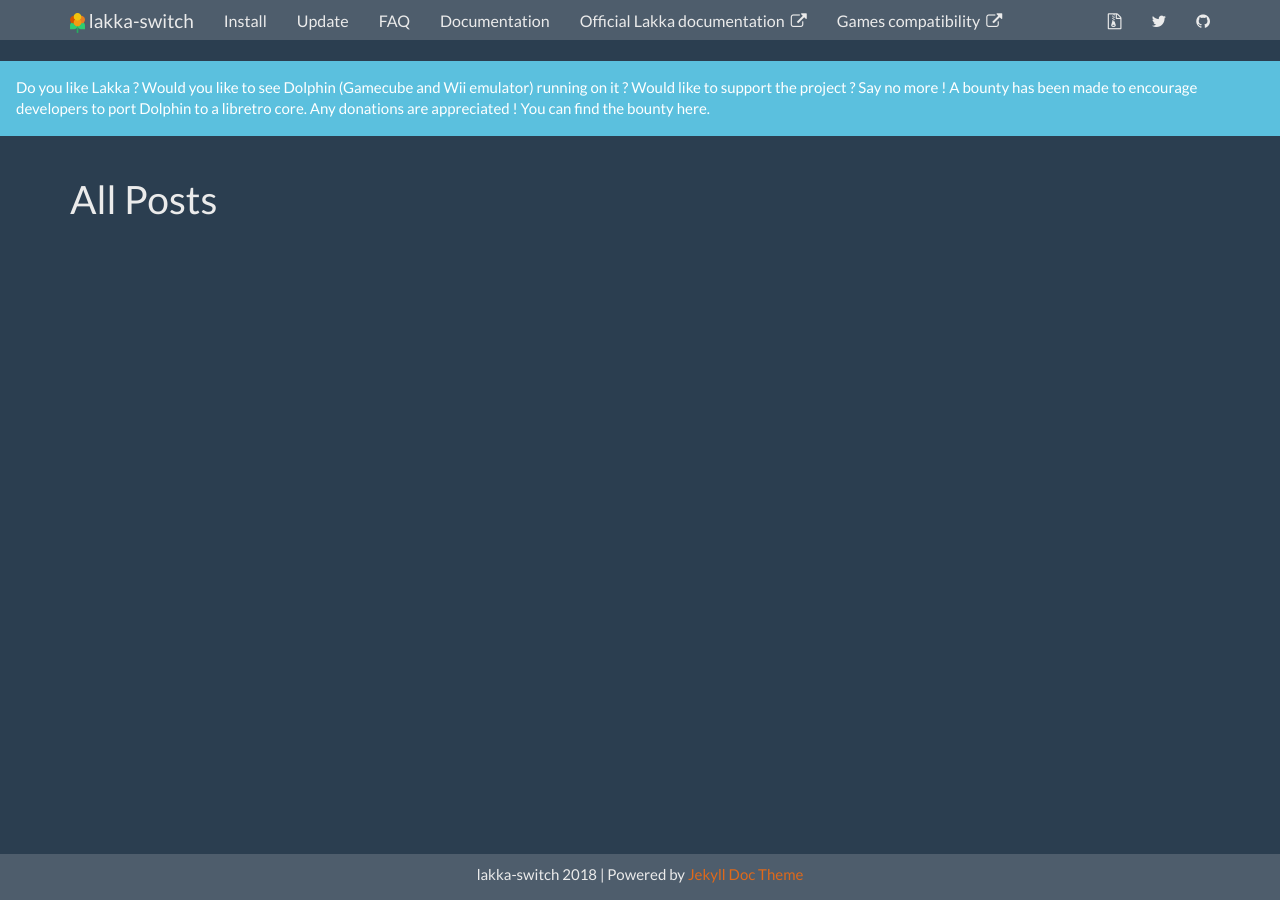
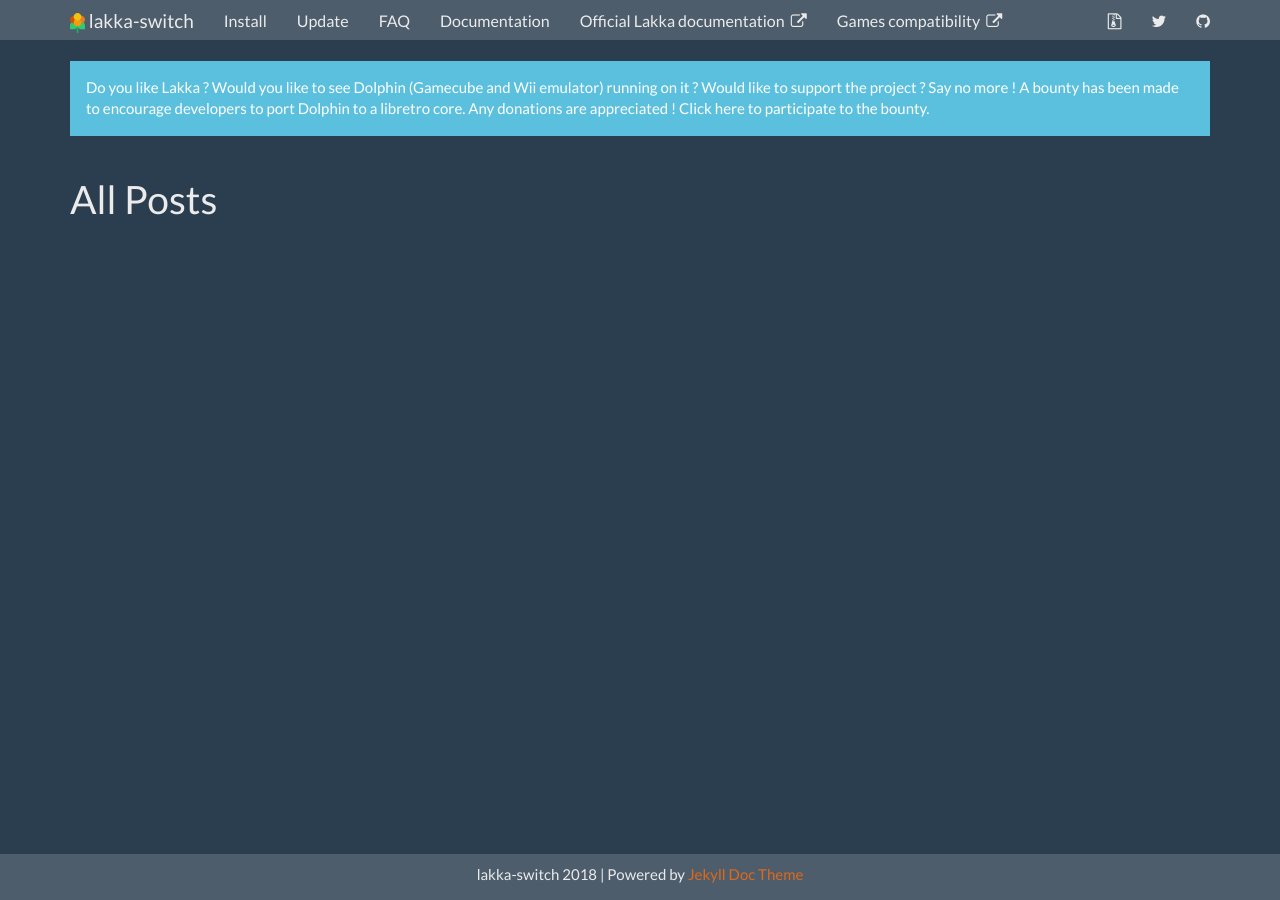
Before and after one commit to lakka-switch/documentation, a Jekyll site: the page built from allposts.html, in a window 1280 px wide. Built offline with Jekyll 4.4.1, drawn with Linux system fonts in a browser that asks for light colours; nearby versions of some CDN libraries.

Commit message:
Update topnav.html

```diff
--- a/_includes/topnav.html
+++ b/_includes/topnav.html
@@ -43,6 +43,8 @@
     </div>
 </nav>
 
-<div class="alert alert-info">
-	Do you like Lakka ? Would you like to see Dolphin (Gamecube and Wii emulator) running on it ? Would like to support the project ? Say no more ! A bounty has been made to encourage developers to port Dolphin to a libretro core. Any donations are appreciated ! <a href="https://www.bountysource.com/issues/58967981-bounty-update-dolphin-core-and-port-it-to-arm64" target="_blank">You can find the bounty here.</a>
+<div class="container">
+	<div class="alert alert-info">
+		Do you like Lakka ? Would you like to see Dolphin (Gamecube and Wii emulator) running on it ? Would like to support the project ? Say no more ! A bounty has been made to encourage developers to port Dolphin to a libretro core. Any donations are appreciated ! <a href="https://www.bountysource.com/issues/58967981-bounty-update-dolphin-core-and-port-it-to-arm64" target="_blank">Click here to participate to the bounty.</a>
+	</div>
 </div>
```
